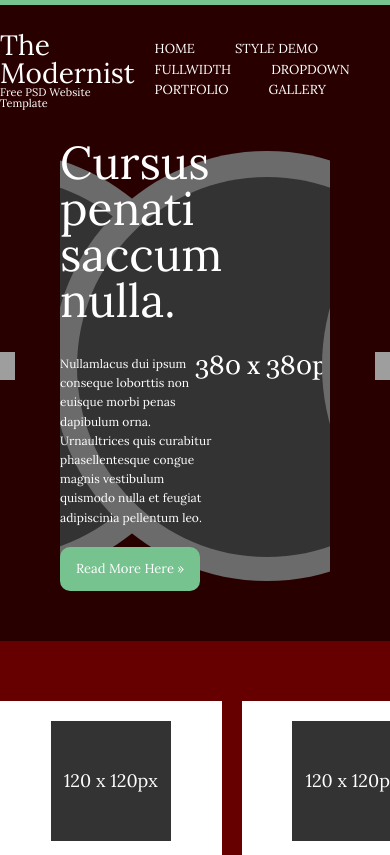
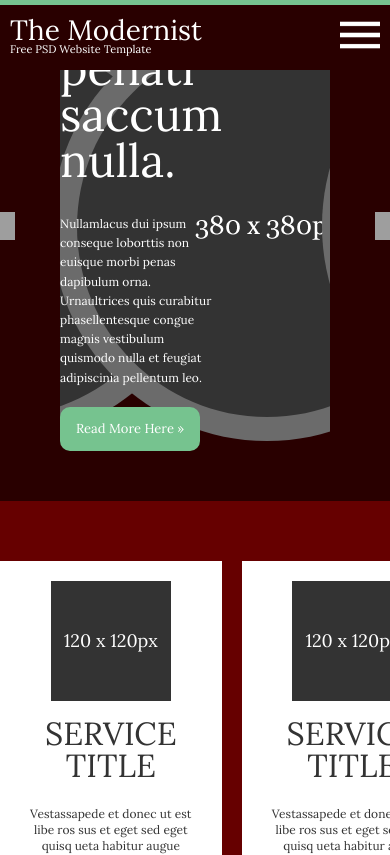
Before and after one commit to AmrArafa/the-modernist, a React (Create React App) app: page / in a window 390 px wide. Shown: the top 855 px of the page. Built offline with nearby package versions, Linux system fonts and the light colour scheme; grey boxes are pictures that could not be loaded.

Commit message:
style: responsive finish responsive styling of Header component

```diff
--- a/src/components/header/header.js
+++ b/src/components/header/header.js
@@ -1,7 +1,8 @@
-import React from 'react';
+import React, { useState } from 'react';
 import styled from 'styled-components';
 import Container from '../container';
 import HeaderNav from './header_nav';
+import MenuImage from './images/menu-button.png';
 
 const HeaderWrapper = styled.header`
   background-color: #290000;
@@ -18,13 +19,26 @@ const HeaderWrapper = styled.header`
     top: 0;
     left: 0;
   }
+
+  @media (max-width: 960px) {
+    position: fixed;
+    top: 0;
+    left: 0;
+    z-index: 2;
+    width: 100%;
+    height: 70px;
+  }
 `;
 
-const FlexContainer = styled(Container)`
+const StyledContainer = styled(Container)`
   height: 100%;
   display: flex;
   justify-content: space-between;
   align-items: center;
+
+  @media (max-width: 960px) {
+    padding: 0 10px;
+  }
 `;
 
 const HeaderTitle = styled.h1`
@@ -39,16 +53,43 @@ const HeaderTitle = styled.h1`
   }
 `;
 
+const MenuButton = styled.button`
+  display: none;
+
+  @media (max-width: 960px) {
+    display: block;
+    border: 0;
+    background-color: transparent;
+    width: 40px;
+    height: 40px;
+    background: url('${MenuImage}') no-repeat;
+    background-size: contain;
+    padding: 0;
+
+    :focus {
+      outline: 0;
+    }
+  }
+`;
+
 const Header = () => {
+
+  const [isMenuOpened, setIsMenuOpened] = useState(false);
+
+  const handleClick = () => {
+    setIsMenuOpened(!isMenuOpened);
+  }
+
   return (
     <HeaderWrapper>
-      <FlexContainer>
+      <StyledContainer>
         <HeaderTitle>
           The Modernist
           <span>Free PSD Website Template</span>
         </HeaderTitle>
-        <HeaderNav />
-      </FlexContainer>
+        <MenuButton onClick={handleClick} />
+        <HeaderNav opened={isMenuOpened} />
+      </StyledContainer>
     </HeaderWrapper>
   );
 }
--- a/src/components/header/header_nav.js
+++ b/src/components/header/header_nav.js
@@ -10,6 +10,11 @@ const NavBar = styled.nav`
     li {
       display: inline-block;
       text-transform: uppercase;
+
+      @media (max-width: 960px) {
+        display: block;
+        text-align: center;
+      }
     }
 
     a {
@@ -18,17 +23,41 @@ const NavBar = styled.nav`
       padding: 12px 20px;
       border-radius: 10px;
       transition: background-color 0.4s;
+
+      @media (max-width: 960px) {
+        display: block;
+      }
     }
 
     a:hover {
       background-color: #76c38f;
+
+      @media (max-width: 960px) {
+        background-color: transparent;
+      }
+    }
+  }
+
+  @media (max-width: 960px) {
+    position: absolute;
+    top: 70px;
+    right: -50vw;
+    width: 50vw;
+    background-color: #290000;
+    box-shadow: none;
+    transition: box-shadow 0.4s, right 0.4s;
+
+    &.opened {
+      right: 0;
+      box-shadow: -10px 10px 24px 0px rgba(0,0,0,0.7);
     }
   }
 `;
 
-const HeaderNav = () => {
+const HeaderNav = (props) => {
+  const { opened } = props;
   return (
-    <NavBar>
+    <NavBar className={opened ? 'opened' : ''}>
       <ul>
         <li>
           <a href="#!">Home</a>
```
